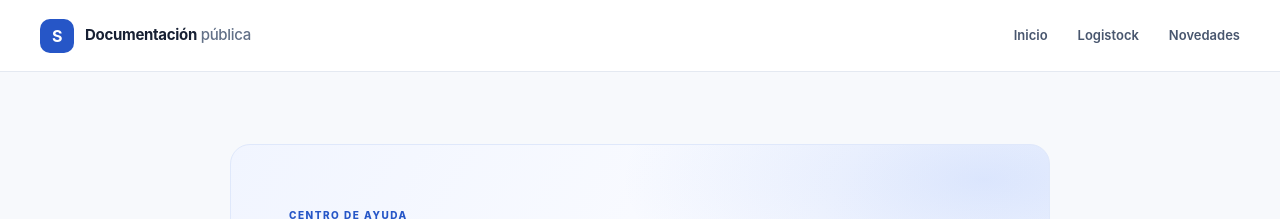
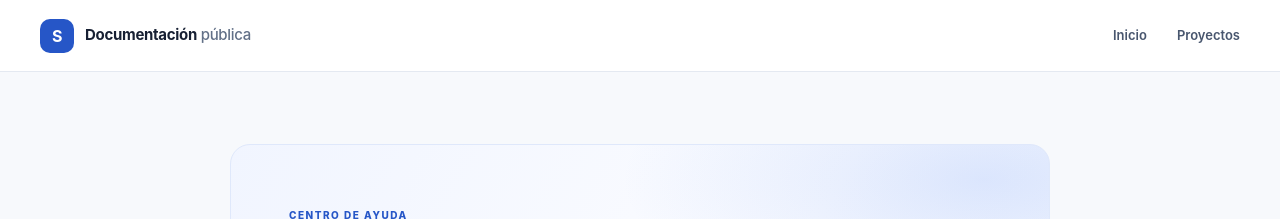
Before and after one commit to swaplicado/documentacion, a Jekyll site: the page built from index.md, in a window 1280 px wide. Shown: the top 219 px of the page. Built offline with Jekyll 4.4.1, drawn with Linux system fonts in a browser that asks for light colours.

Commit message:
doc: documentación y navegación dinámica

```diff
--- a/_layouts/default.html
+++ b/_layouts/default.html
@@ -9,6 +9,15 @@
     <link rel="icon" href="{{ '/favicon.svg' | relative_url }}" type="image/svg+xml">
   </head>
   <body>
+    {% assign project_pages = site.pages | where_exp: "candidate", "candidate.url contains '/projects/' and candidate.name == 'index.md'" | sort: "title" %}
+    {% assign project_docs = site.pages | sort: "title" %}
+    {% assign current_project_page = nil %}
+    {% for project_page in project_pages %}
+      {% assign project_url_prefix = project_page.url %}
+      {% if page.url contains project_url_prefix %}
+        {% assign current_project_page = project_page %}
+      {% endif %}
+    {% endfor %}
     <header class="site-header">
       <div class="header-inner">
         <a class="brand" href="{{ '/' | relative_url }}" aria-label="Documentación pública, inicio">
@@ -17,8 +26,7 @@
         </a>
         <nav class="top-nav" aria-label="Navegación principal">
           <a href="{{ '/' | relative_url }}">Inicio</a>
-          <a href="{{ '/projects/logistock/' | relative_url }}">Logistock</a>
-          <a href="{{ '/projects/logistock/novedades/' | relative_url }}">Novedades</a>
+          <a href="{{ '/' | relative_url }}#projects">Proyectos</a>
         </nav>
       </div>
     </header>
@@ -28,22 +36,28 @@
       <aside class="sidebar">
         <a class="sidebar-home" href="{{ '/' | relative_url }}">Documentación</a>
         <span class="sidebar-label">PROYECTOS</span>
-        <a class="sidebar-project" href="{{ '/projects/logistock/' | relative_url }}">Logistock</a>
+        {% for project_page in project_pages %}
+        {% assign project_url_prefix = project_page.url %}
+        <a class="sidebar-project{% if page.url contains project_url_prefix %} sidebar-project-active{% endif %}" href="{{ project_page.url | relative_url }}">{{ project_page.title | default: project_page.name | escape }}</a>
         <div class="sidebar-links">
-          <a href="{{ '/projects/logistock/para-usuarios/' | relative_url }}">Guía de usuario</a>
-          <a href="{{ '/projects/logistock/novedades/' | relative_url }}">Novedades</a>
+          {% for project_doc in project_docs %}
+          {% if project_doc.url contains project_url_prefix and project_doc.url != project_page.url and project_doc.url contains '/projects/' %}
+          <a class="sidebar-link{% if page.url == project_doc.url %} sidebar-link-active{% endif %}" href="{{ project_doc.url | relative_url }}">{{ project_doc.title | default: project_doc.name | escape }}</a>
+          {% endif %}
+          {% endfor %}
         </div>
+        {% endfor %}
       </aside>
       {% endunless %}
 
-      <main class="content{% if page.url == '/' %} content-home{% endif %}{% if page.url contains '/projects/logistock/para-usuarios' %} content-guide{% endif %}{% if page.url contains '/projects/logistock/novedades' %} content-changelog{% endif %}">
+      <main class="content{% if page.url == '/' %} content-home{% endif %}{% if page.url contains '/para-usuarios' %} content-guide{% endif %}{% if page.url contains '/novedades' %} content-changelog{% endif %}">
         {% unless page.url == "/" %}
         <div class="breadcrumbs">
           <a href="{{ '/' | relative_url }}">Inicio</a>
           <span aria-hidden="true">/</span>
-          {% if page.url contains "/projects/logistock" %}
-          <a href="{{ '/projects/logistock/' | relative_url }}">Logistock</a>
-          {% if page.url != "/projects/logistock/" %}
+          {% if current_project_page %}
+          <a href="{{ current_project_page.url | relative_url }}">{{ current_project_page.title | default: current_project_page.name | escape }}</a>
+          {% if page.url != current_project_page.url %}
           <span aria-hidden="true">/</span>
           <span>{{ page.title | default: "Documentación" | escape }}</span>
           {% endif %}
@@ -52,7 +66,7 @@
           {% endif %}
         </div>
         {% endunless %}
-        {% if page.url != "/" and page.url != "/projects/logistock/" %}
+        {% if page.url != "/" and page.url != current_project_page.url %}
         <header class="doc-heading">
           <span class="eyebrow">{% if page.url contains "/novedades/" %}ACTUALIZACIONES{% else %}GUÍA PRÁCTICA{% endif %}</span>
           <h1>{{ page.title | escape }}</h1>
--- a/assets/css/site.css
+++ b/assets/css/site.css
@@ -139,10 +139,19 @@ a:hover {
 
 .sidebar-project {
   border-radius: 7px;
+  padding: 8px 12px;
+  color: #526078;
+  font-weight: 700;
+}
+
+.sidebar-project:hover,
+.sidebar-project-active {
   background: var(--brand-soft);
-  padding: 8px 12px;
   color: var(--brand-dark);
-  font-weight: 700;
+}
+
+.sidebar-links + .sidebar-project {
+  margin-top: 16px;
 }
 
 .sidebar-links {
@@ -162,6 +171,11 @@ a:hover {
 .sidebar-links a:hover,
 .sidebar-home:hover {
   color: var(--brand);
+}
+
+.sidebar-links .sidebar-link-active {
+  color: var(--brand-dark);
+  font-weight: 700;
 }
 
 .content {
--- a/index.md
+++ b/index.md
@@ -8,7 +8,7 @@ title: Inicio
   <p>Guías claras, instrucciones prácticas y novedades para aprovechar mejor las herramientas de tu equipo.</p>
 </div>
 
-## Explora la documentación
+<h2 id="projects">Explora la documentación</h2>
 
 <a class="project-card" href="{{ '/projects/logistock/' | relative_url }}">
   <span class="card-icon" aria-hidden="true">L</span>
```
